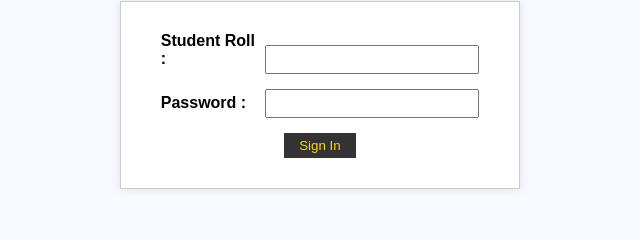
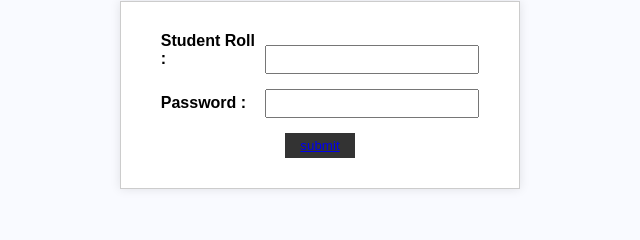
Before and after one commit to chanda-partha/demo2.0, a plain HTML site: page index.html in a window 1280 px wide. Shown: the part 379-619 px from the top of the page, 320-960 px from the left. Drawn offline with Linux system fonts and the light colour scheme.

Commit message:
Update index.html

```diff
--- a/index.html
+++ b/index.html
@@ -104,7 +104,7 @@
                 <input type="password" id="password" name="password">
             </div>
             <div style="text-align:center;">
-                <button type="submit">Sign In</button>
+                <button type="submit"><a href="labperformance.html">submit</a></button>
             </div>
         </form>
     </div>
```
